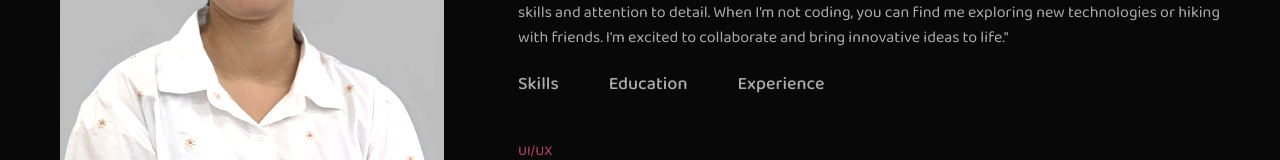
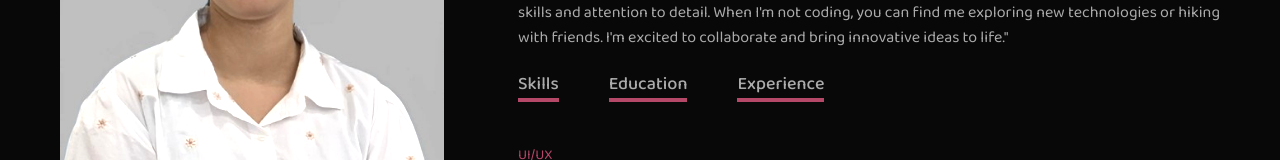
Before and after one commit to Sayista-Yazdani/My_portfolio, a plain HTML site: page index.html in a window 1280 px wide. Shown: the part 756-916 px from the top of the page. Drawn offline with nearby package versions, Linux system fonts and the light colour scheme.

Commit message:
Update style.css

```diff
--- a/style.css
+++ b/style.css
@@ -309,6 +309,9 @@ color:#b54769;
     color: #fff;
 }
 
+.tab-titles p {
+  border-bottom: 4px solid #b54769;
+}
 
 
 .tab-titles{
```
